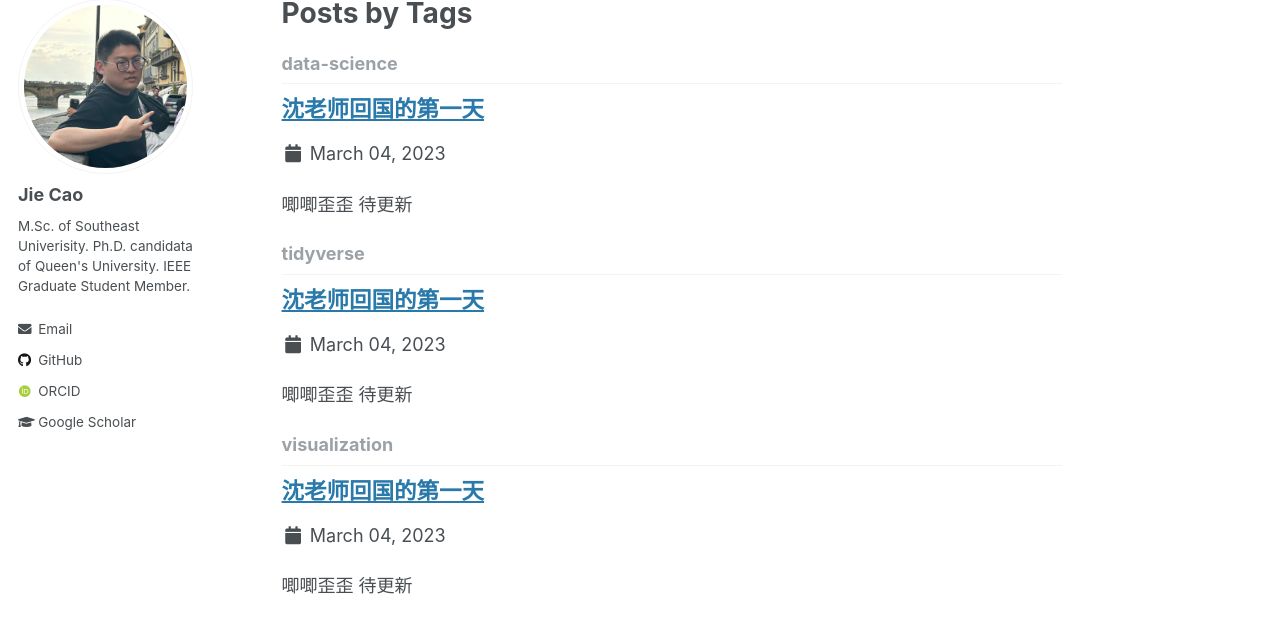
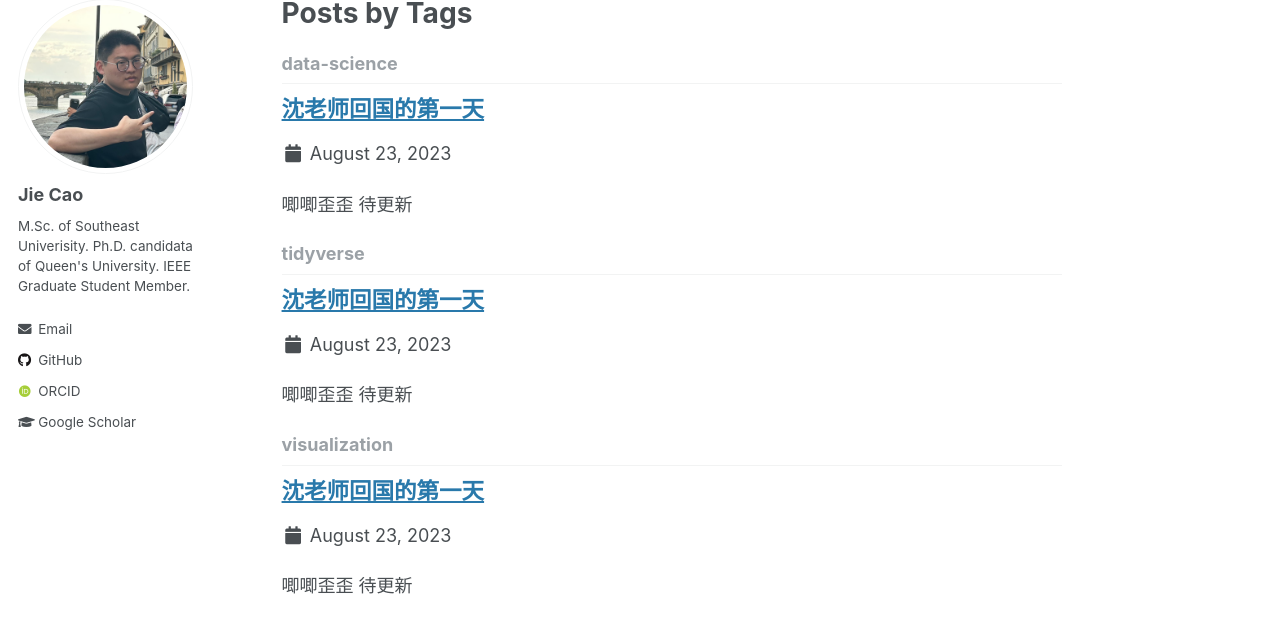
Before and after one commit to JieJayCao/JieJayCao.github.io, a Jekyll site: the page built from _pages/tag-archive.html, in a window 1280 px wide and 940 px high. Shown: the part 119-754 px from the top of the window. Built offline with Jekyll 4.4.1, drawn with Linux system fonts in a browser that asks for light colours; some web fonts are replaced.

Commit message:
Update 2023-08-23-backCN-first.md

```diff
--- a/_posts/2023-08-23-backCN-first.md
+++ b/_posts/2023-08-23-backCN-first.md
@@ -6,7 +6,7 @@ output:
     preserve_yaml: TRUE
 knit: (function(inputFile, encoding) {
   rmarkdown::render(inputFile, encoding = encoding, output_dir = "../_posts") })
-date: 2023-03-04
+date: 2023-08-23
 permalink: /posts/2023/08/backCN-first
 excerpt_separator: <!--more-->
 always_allow_html: true
```
